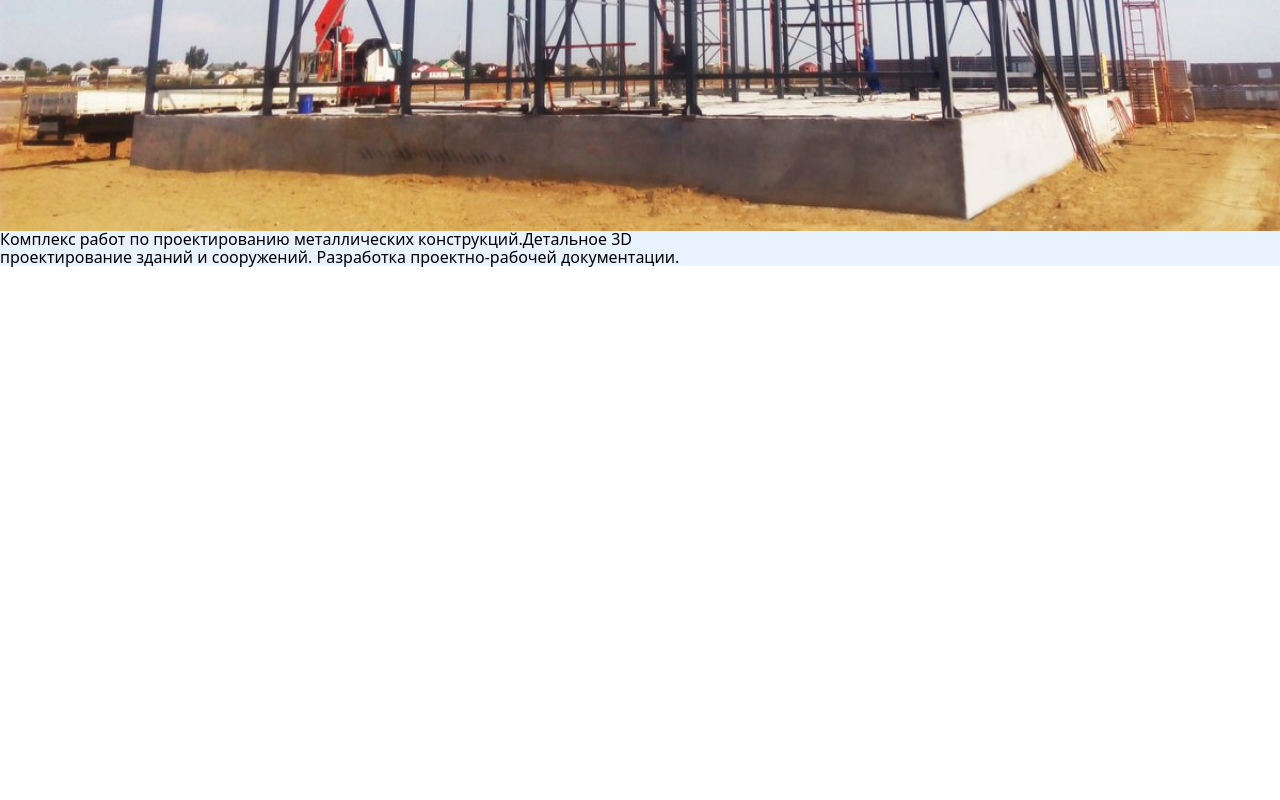
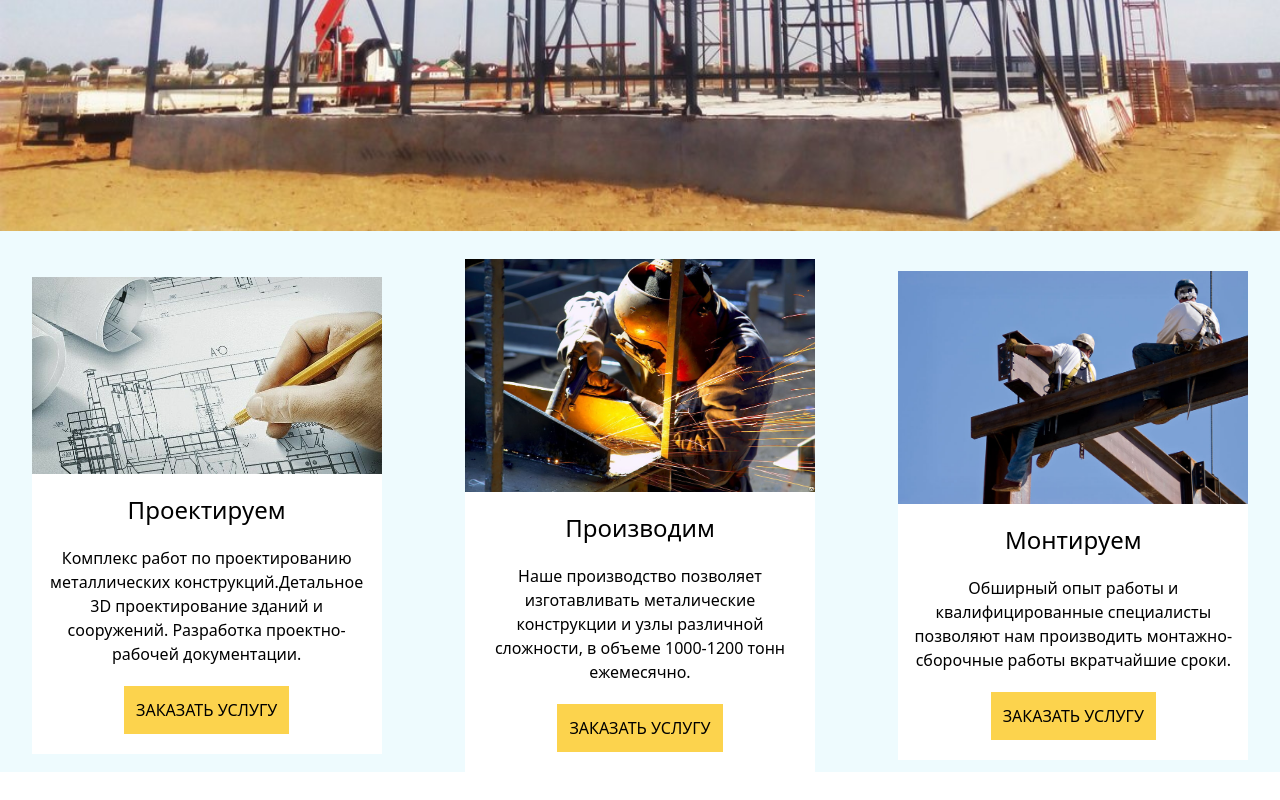
Before and after one commit to NikolayPilgun/MetalStructures, a React (Vite) app: page / in a window 1280 px wide. Shown: the part 725-1525 px from the top of the page. Before the commit the page ends 993 px from the top, so only its background shows below. Built offline with nearby package versions, Linux system fonts and the light colour scheme; data requests are answered from the project's data file.

Commit message:
Skill marking is ready

```diff
--- a/src/components/skills/Skills.tsx
+++ b/src/components/skills/Skills.tsx
@@ -31,7 +31,7 @@ export default function Skills() {
 	}, []);
 
 	return (
-		<div className="w-full bg-[#e9f3ff]">
+		<div className="w-full my-7">
 			{
 				// Show download status
 				isLoaded ? (
--- /dev/null
+++ b/src/components/skills/SkillsItem.tsx
@@ -0,0 +1,12 @@
+import { IDataSkills } from "./Skills";
+
+export default function SkillsItem({ item }: { item: IDataSkills }) {
+	return (
+		<div className="w-[350px] flex flex-col justify-center items-center bg-white">
+			<img className="w-full" src={item.picture} alt={item.picture} />
+			<h3 className="py-5 text-2xl">{item.title}</h3>
+			<p className="px-3 text-center">{item.subTitle}</p>
+			<button className="my-5 px-3 py-3 bg-amber-300">{item.button}</button>
+		</div>
+	);
+}
--- a/src/components/skills/SkillsItems.tsx
+++ b/src/components/skills/SkillsItems.tsx
@@ -1,11 +1,12 @@
 import { IDataSkills } from "./Skills";
+import SkillsItem from "./SkillsItem";
 
 export default function SkillsItems({ item }: { item: IDataSkills[] }) {
-	console.log(item);
-
 	return (
-		<div className="w-full ">
-			<h2>{item[0].subTitle}</h2>
+		<div className="flex justify-around items-center gap-5">
+			{item.map((item, index) => (
+				<SkillsItem key={index} item={item} />
+			))}
 		</div>
 	);
 }
```
